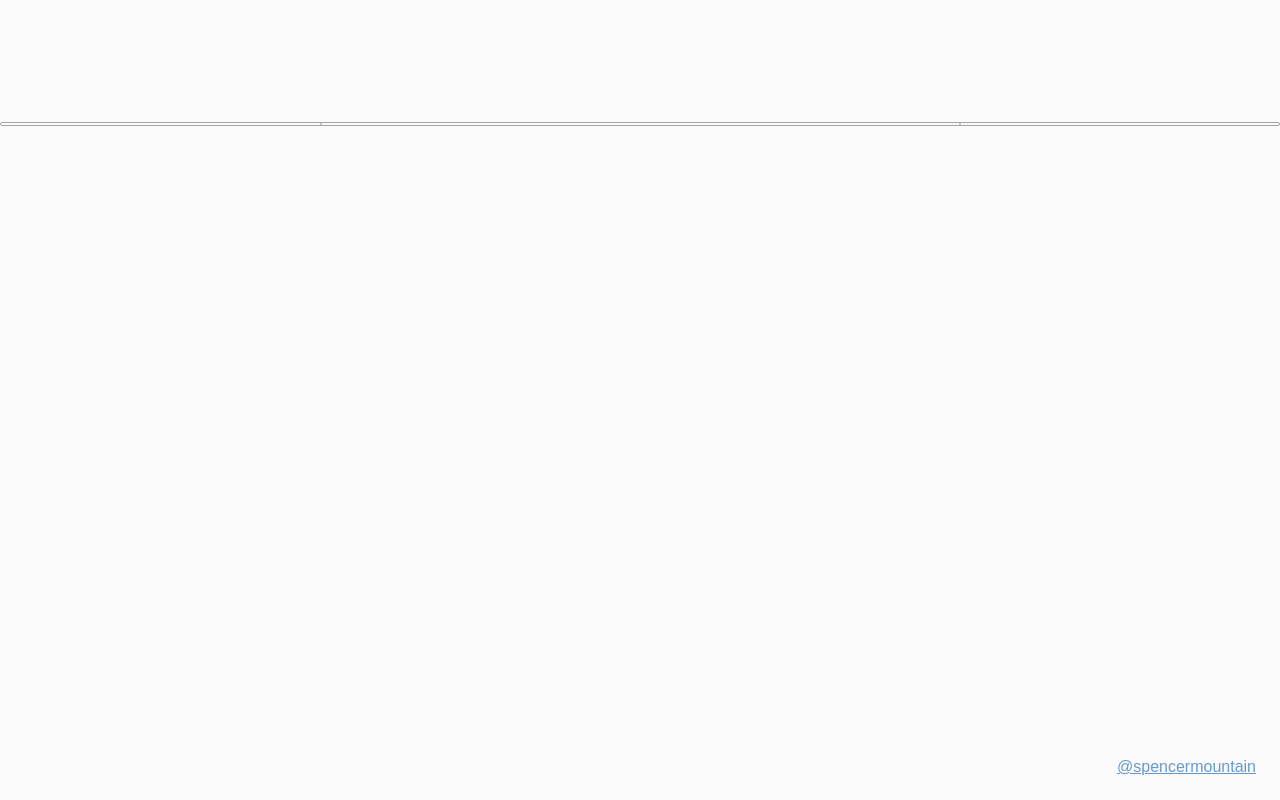
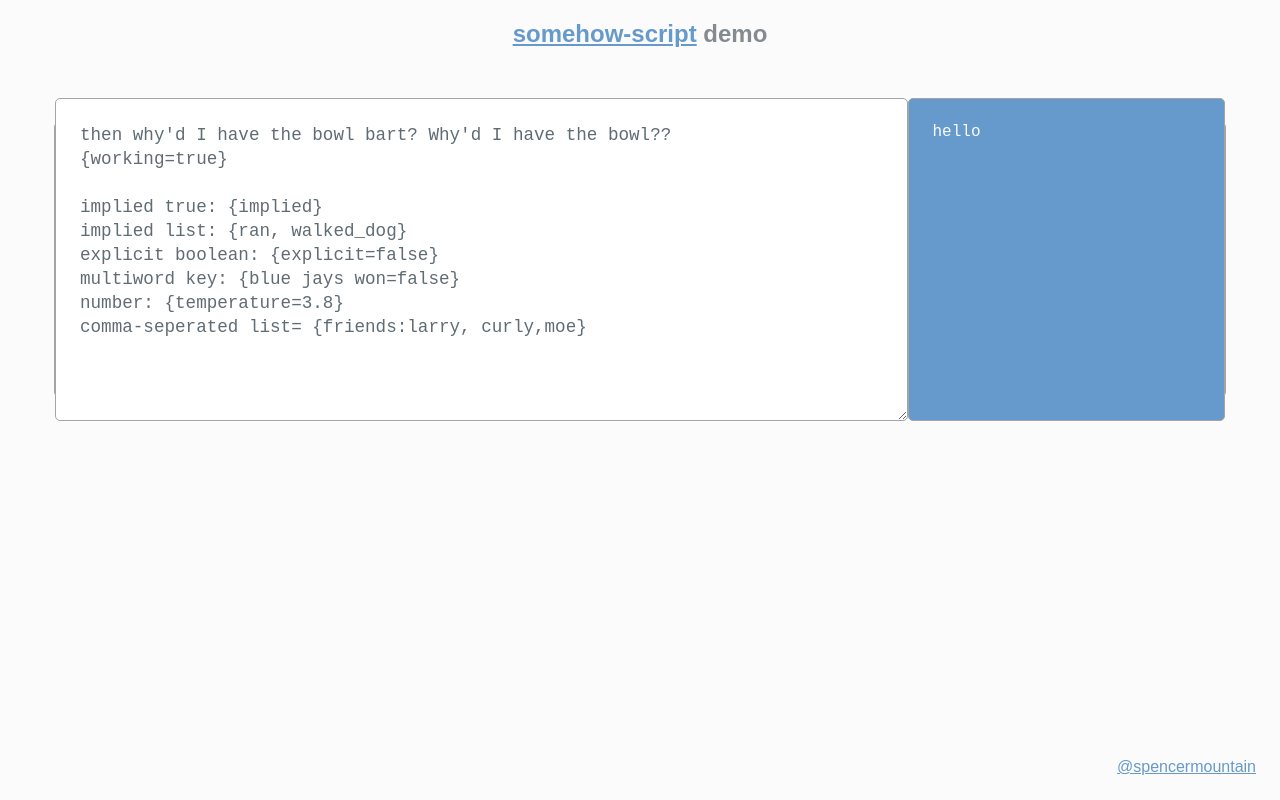
Before and after one commit to spencermountain/somehow-script, a website with bundled scripts: page index.html in a window 1280 px wide. Built offline with nearby package versions, Linux system fonts and the light colour scheme.

Commit message:
early demo boilerplate

```diff
--- a/index.html
+++ b/index.html
@@ -14,11 +14,32 @@
 
   <body class="body">
     <div class="header"></div>
+    <h2 class="grey">
+      <a href="https://github.com/spencermountain/somehow-script"
+        >somehow-script</a
+      >
+      demo
+    </h2>
+    <!-- stage -->
+    <div class="row mt4 mh4 outline h8 nowrap">
+      <textarea
+        id="text"
+        class="outline w75p h100p p2 dimgrey"
+        style="font-size:1.1rem; line-height:1.5rem;"
+      >
+then why'd I have the bowl bart? Why'd I have the bowl??
+{working=true}
 
-    <!-- stage -->
-    <div class="post row mt6 outline">
-      <div id="text" class="outline"></div>
-      <div id="result" class="outline"></div>
+implied true: {implied}
+implied list: {ran, walked_dog}
+explicit boolean: {explicit=false}
+multiword key: {blue jays won=false}
+number: {temperature=3.8}
+comma-seperated list= {friends:larry, curly,moe}
+      </textarea>
+      <pre id="result" class="left outline w25p bgblue white h100p p2">
+hello</pre
+      >
     </div>
 
     <!--  footer -->
```
Also changed, not shown: index.js (+14 -1 lines), test/_lib.js (added, +11 -0 lines), test/misc.test.js (added, +19 -0 lines).
